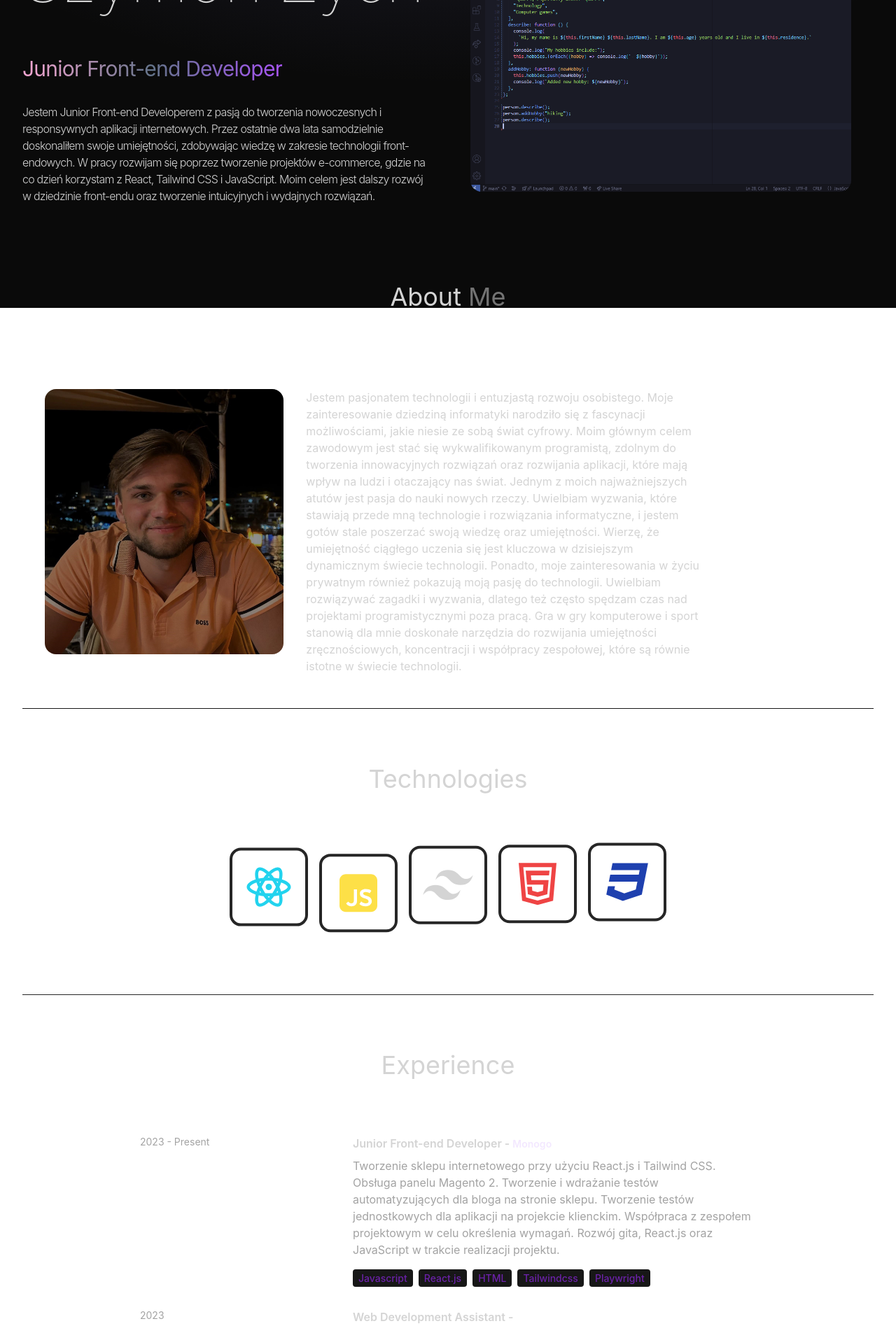
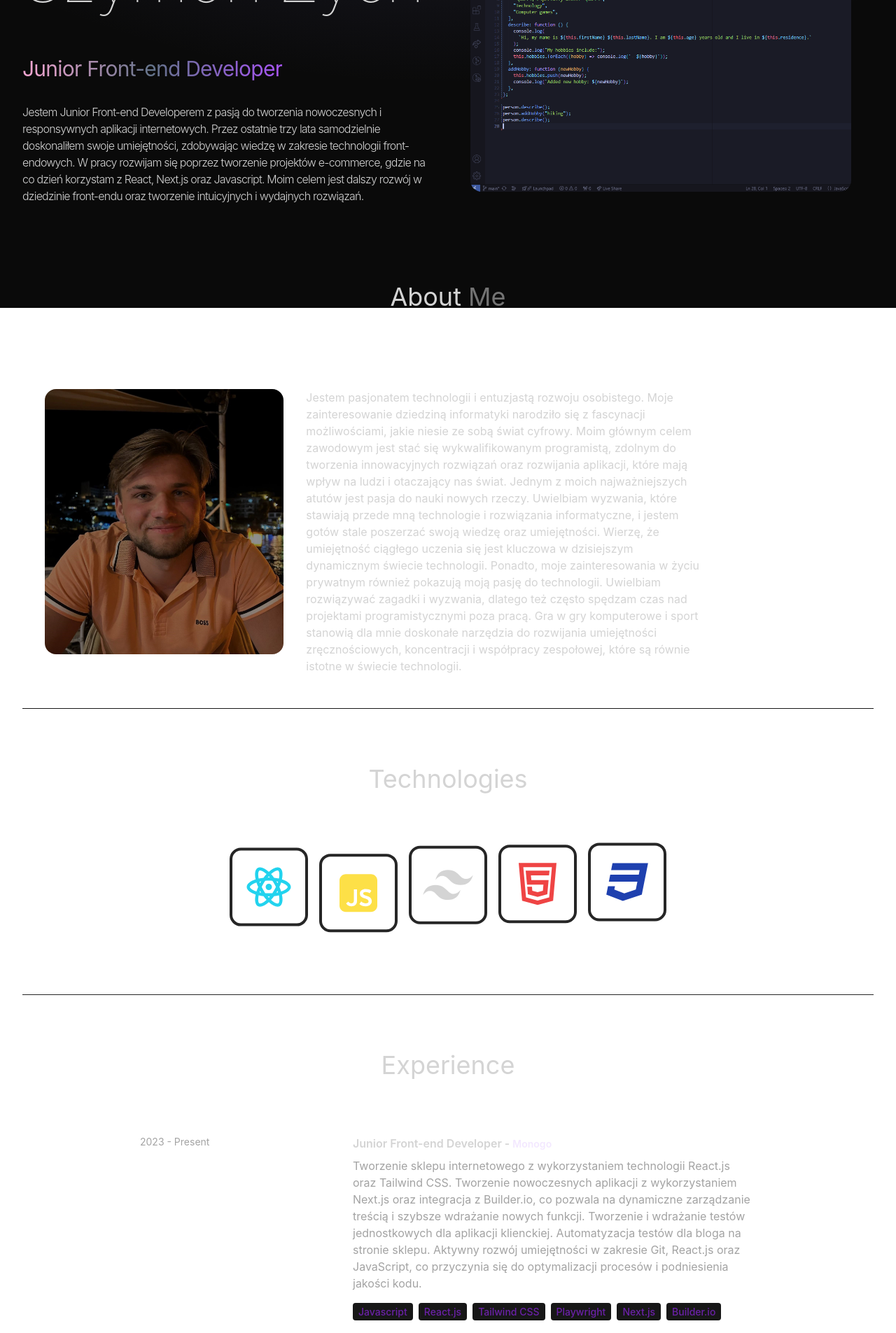
Before and after one commit to szymszaj/Portfolio, a React (Vite) app in the folder react-portfolio/: page / in a window 1280 px wide. Shown: the part 360-2265 px from the top of the page at 70% size. Built offline with nearby package versions, Linux system fonts and the light colour scheme.

Commit message:
refactor: Update HERO_CONTENT and EXPERIENCES description

```diff
--- a/react-portfolio/src/constants/index.js
+++ b/react-portfolio/src/constants/index.js
@@ -3,7 +3,7 @@ import project2 from "../assets/projects/game.png";
 import project3 from "../assets/projects/project-3.jpg";
 import project4 from "../assets/projects/project-4.jpg";
 
-export const HERO_CONTENT = `Jestem Junior Front-end Developerem z pasją do tworzenia nowoczesnych i responsywnych aplikacji internetowych. Przez ostatnie dwa lata samodzielnie doskonaliłem swoje umiejętności, zdobywając wiedzę w zakresie technologii front-endowych. W pracy rozwijam się poprzez tworzenie projektów e-commerce, gdzie na co dzień korzystam z React, Tailwind CSS i JavaScript. Moim celem jest dalszy rozwój w dziedzinie front-endu oraz tworzenie intuicyjnych i wydajnych rozwiązań.`;
+export const HERO_CONTENT = `Jestem Junior Front-end Developerem z pasją do tworzenia nowoczesnych i responsywnych aplikacji internetowych. Przez ostatnie trzy lata samodzielnie doskonaliłem swoje umiejętności, zdobywając wiedzę w zakresie technologii front-endowych. W pracy rozwijam się poprzez tworzenie projektów e-commerce, gdzie na co dzień korzystam z React, Next.js oraz Javascript. Moim celem jest dalszy rozwój w dziedzinie front-endu oraz tworzenie intuicyjnych i wydajnych rozwiązań.`;
 
 export const ABOUT_TEXT = `Jestem pasjonatem technologii i entuzjastą rozwoju osobistego. Moje zainteresowanie dziedziną informatyki narodziło się z fascynacji możliwościami, jakie niesie ze sobą świat cyfrowy. Moim głównym celem zawodowym jest stać się wykwalifikowanym programistą, zdolnym do tworzenia innowacyjnych rozwiązań oraz rozwijania aplikacji, które mają wpływ na ludzi i otaczający nas świat. Jednym z moich najważniejszych atutów jest pasja do nauki nowych rzeczy. Uwielbiam wyzwania, które stawiają przede mną technologie i rozwiązania informatyczne, i jestem gotów stale poszerzać swoją wiedzę oraz umiejętności. Wierzę, że umiejętność ciągłego uczenia się jest kluczowa w dzisiejszym dynamicznym świecie technologii. Ponadto, moje zainteresowania w życiu prywatnym również pokazują moją pasję do technologii. Uwielbiam rozwiązywać zagadki i wyzwania, dlatego też często spędzam czas nad projektami programistycznymi poza pracą. Gra w gry komputerowe i sport stanowią dla mnie doskonałe narzędzia do rozwijania umiejętności zręcznościowych, koncentracji i współpracy zespołowej, które są równie istotne w świecie technologii.`;
 
@@ -12,15 +12,17 @@ export const EXPERIENCES = [
     year: "2023 - Present",
     role: "Junior Front-end Developer",
     company: "Monogo",
-    description: `Tworzenie sklepu internetowego przy użyciu React.js i Tailwind CSS. Obsługa panelu Magento 2. Tworzenie i wdrażanie testów automatyzujących dla bloga na stronie sklepu.  Tworzenie testów jednostkowych dla aplikacji na projekcie klienckim. Współpraca z zespołem projektowym w celu określenia wymagań. Rozwój gita, React.js oraz JavaScript w trakcie realizacji projektu. `,
+    description: `Tworzenie sklepu internetowego z wykorzystaniem technologii React.js oraz Tailwind CSS. Tworzenie nowoczesnych aplikacji z wykorzystaniem Next.js oraz integracja z Builder.io, co pozwala na dynamiczne zarządzanie treścią i szybsze wdrażanie nowych funkcji. Tworzenie i wdrażanie testów jednostkowych dla aplikacji klienckiej. Automatyzacja testów dla bloga na stronie sklepu. Aktywny rozwój umiejętności w zakresie Git, React.js oraz JavaScript, co przyczynia się do optymalizacji procesów i podniesienia jakości kodu.`,
     technologies: [
       "Javascript",
       "React.js",
-      "HTML",
-      "Tailwindcss",
+      "Tailwind CSS",
       "Playwright",
+      "Next.js",
+      "Builder.io",
     ],
   },
+
   {
     year: "2023",
     role: "Web Development Assistant",
```
